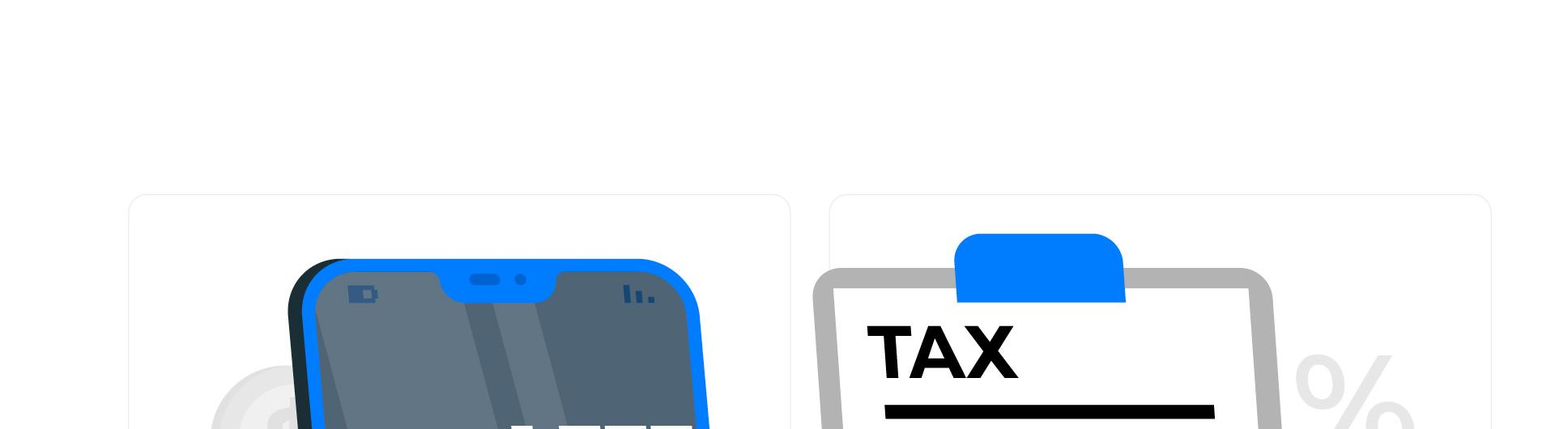
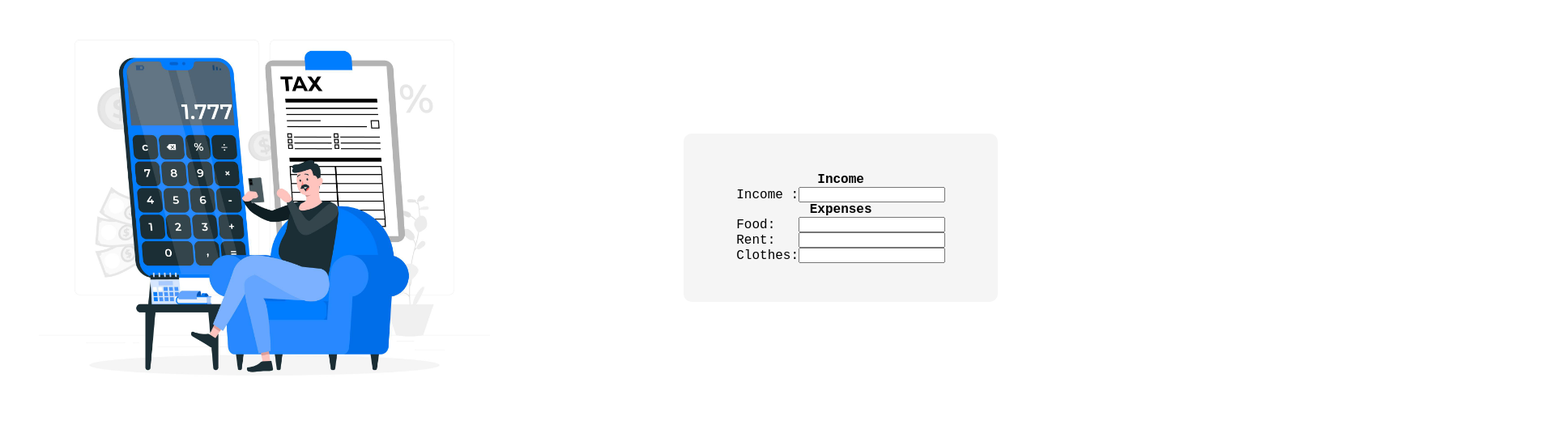
Before and after one commit to Mahbub-Ferdous/monthly-expense-calculation-app-DOM-eventlistener, a plain HTML site: page index.html in a window 1280 px wide. Shown: the part 86-616 px from the top of the page at 81% size, 1920 px wide, since content can reach past the window. Drawn offline with Linux system fonts and the light colour scheme.

Commit message:
form added

```diff
--- a/css/styles.css
+++ b/css/styles.css
@@ -9,21 +9,74 @@
 /* custom-property */
 :root {
   --heading-color: #2989ff;
+  --inputDiv-bg: #f5f5f5;
+  --inputField-bg: #dcdcdc;
+  --btn-bg-color: #59a5ff;
+  --inputDiv-text-color: #000000;
+  --primary-font-weight: 400;
+  --secondary-font-weight: 500;
+  --primary-font-size: 1.1rem;
+  --secondary-font-size: 1.375rem;
+  --divPrimary-width: 70%;
+  --divPrimary-height: 70%;
 }
 /* common-utilities */
+html,
 body {
   font-family: "Courier New", Courier, monospace;
+  width: 100%;
+  height: 100%;
+}
+.horizontal-padding {
+  padding: 0 3rem;
 }
 .text-center {
   text-align: center;
+}
+.half-width {
+  width: var(--divPrimary-width);
+  height: var(--divPrimary-height);
+}
+.flex-justify-center {
+  display: flex;
+  justify-content: center;
+  flex-direction: column;
+  align-items: center;
 }
 
 /* heading-starts*/
 .heading-color-position {
   color: var(--heading-color);
-  margin: 2rem 0 2rem 0;
+  margin: 1rem 0 1rem 0;
 }
 .heading-img {
   width: 2rem;
 }
 /* heading-ends*/
+
+/* main-calculation-part-starts */
+.flex-align {
+  display: flex;
+  align-items: center;
+  justify-content: space-around;
+}
+/* main-calculation-part-starts */
+
+/* full-calculation-inputField-starts */
+.inputdiv-bgcolor-padding {
+  background-color: var(--inputDiv-bg);
+  border-radius: 10px;
+  padding: 3rem;
+}
+form {
+  display: table;
+}
+form p {
+  display: table-row;
+}
+form label,
+form input {
+  display: table-cell;
+}
+
+/* full-calculation-inputField-ends */
--- a/index.html
+++ b/index.html
@@ -23,15 +23,52 @@
     </header>
     <!-- header-ends -->
     <main>
-      <section>
+      <section class="horizontal-padding">
         <!-- main-calculation-part-starts -->
-        <div>
+        <div class="flex-align">
+          <!-- left-side-image-starts -->
           <div>
-              <img src="/picture/main-banner.jpg" alt="main-banking-banner" srcset="">
+            <img
+              class="half-width"
+              src="/picture/main-banner.jpg"
+              alt="main-banking-banner"
+              srcset=""
+            />
           </div>
-          <div>
-
+          <!-- left-side-image-ends -->
+          <!-- full-calculation-inputField-starts -->
+          <div class="half-width inputdiv-bgcolor-padding">
+            <div class="flex-justify-center">
+              <h4 class="text-center">Income</h4>
+              <form action="">
+                <p>
+                  <label for="income-field">Income :</label>
+                  <input type="text" name="" id="income-field" />
+                </p>
+              </form>
+              <h4 class="text-center">Expenses</h4>
+              <form action="">
+                <p>
+                  <label for="food-field">Food:</label>
+                  <input type="text" name="" id="food-field" />
+                </p>
+                <p>
+                  <label for="rent-field">Rent:</label>
+                  <input type="text" name="" id="rent-field" />
+                </p>
+                <p>
+                  <label for="clothes-field">Clothes:</label>
+                  <input type="text" name="" id="clothes-field" />
+                </p>
+              </form>
+            </div>
           </div>
+          <!-- full-calculation-inputField-starts -->
+          <!-- <div class="half-width inputdiv-bgcolor">
+            <h4 class="text-center">Income</h4>
+            <label for="">Income:</label>
+            <input type="text" name="" id="" />
+          </div> -->
         </div>
         <!-- main-calculation-part-ends -->
       </section>
```
